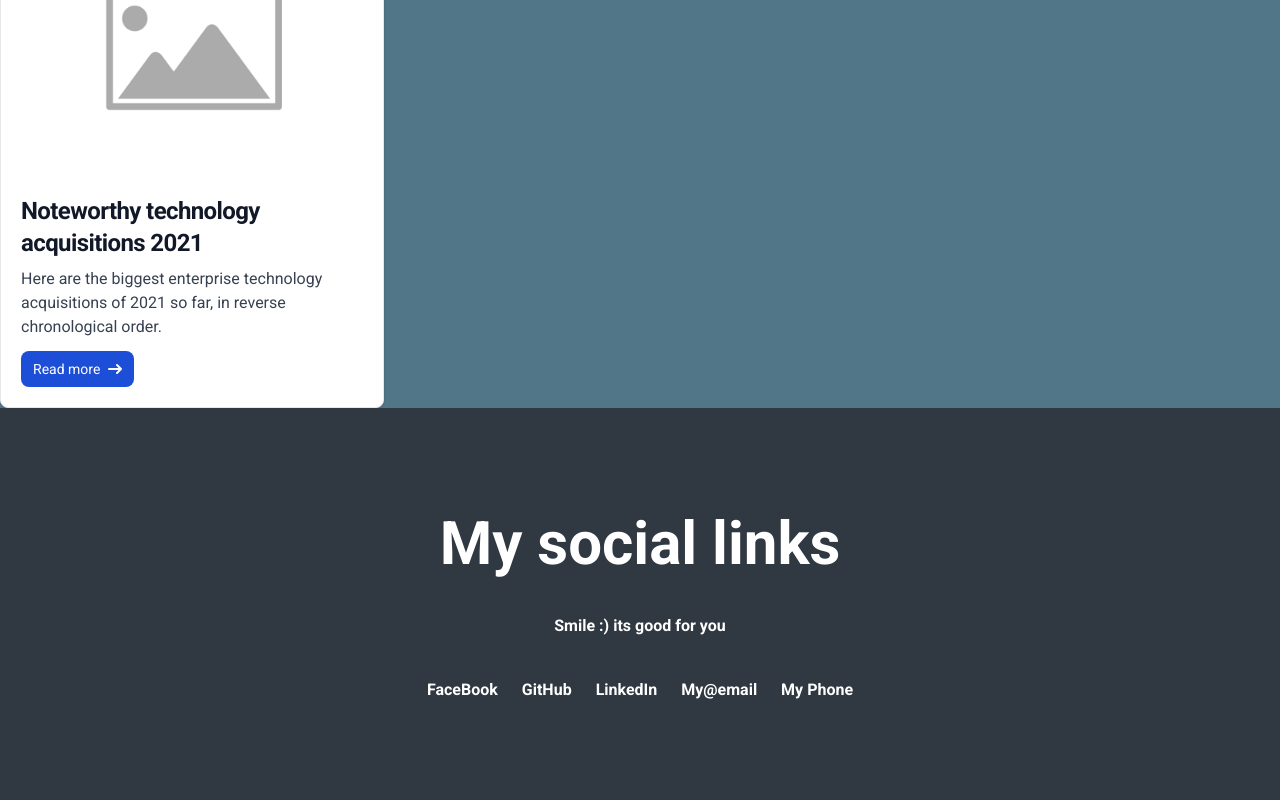
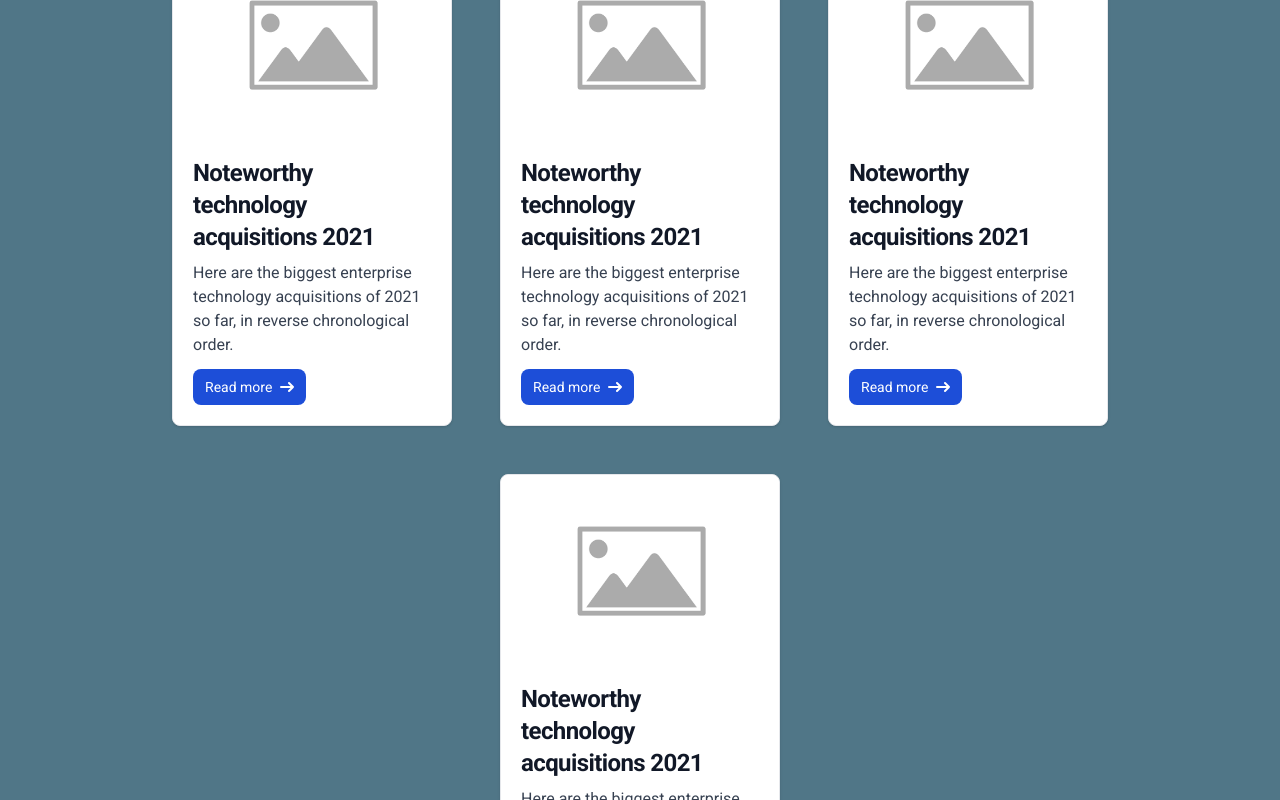
Before and after one commit to Ismaeel-Williams/Portfolio-mern, a Next.js app in the folder my-app/: page / in a window 1280 px wide. Shown: the part 980-1780 px from the top of the page. Built offline with nearby package versions, Linux system fonts and the light colour scheme.

Commit message:
cardgrid added

```diff
--- a/my-app/app/page.tsx
+++ b/my-app/app/page.tsx
@@ -9,7 +9,7 @@ export default function Home() {
       <Navbar />
       <section className="bg-[#507687] p-2 font-semibold">
         <div className="relative m-2 bg-stars-img bg-cover bg-center h-full min-h-screen">
-          <div className="absolute inset-0 bg-black opacity-60"></div>{" "}
+          <div className="absolute inset-0 bg-black opacity-60"></div>
           <div
             className={`relative text-[#FCFAEE] w-full px-10 py-10 ${notoSans.className}`}
           >
@@ -22,11 +22,23 @@ export default function Home() {
           </div>
         </div>
       </section>
-      <section className="bg-[#507687]">
-        <div>
-          <Card />
+      <section className="bg-[#507687] flex justify-center p-4">
+        <div className="flex flex-wrap justify-center gap-4 w-full max-w-7xl">
+          <div className="w-full sm:w-1/2 md:w-1/3 lg:w-1/4 p-4">
+            <Card />
+          </div>
+          <div className="w-full sm:w-1/2 md:w-1/3 lg:w-1/4 p-4">
+            <Card />
+          </div>
+          <div className="w-full sm:w-1/2 md:w-1/3 lg:w-1/4 p-4">
+            <Card />
+          </div>
+          <div className="w-full sm:w-1/2 md:w-1/3 lg:w-1/4 p-4">
+            <Card />
+          </div>
         </div>
       </section>
+
       <Footer />
     </>
   );
--- /dev/null
+++ b/my-app/components/cardgrid.tsx
@@ -0,0 +1,7 @@
+import React from "react";
+
+const cardgrid = () => {
+  return <div>cardgrid</div>;
+};
+
+export default cardgrid;
```
